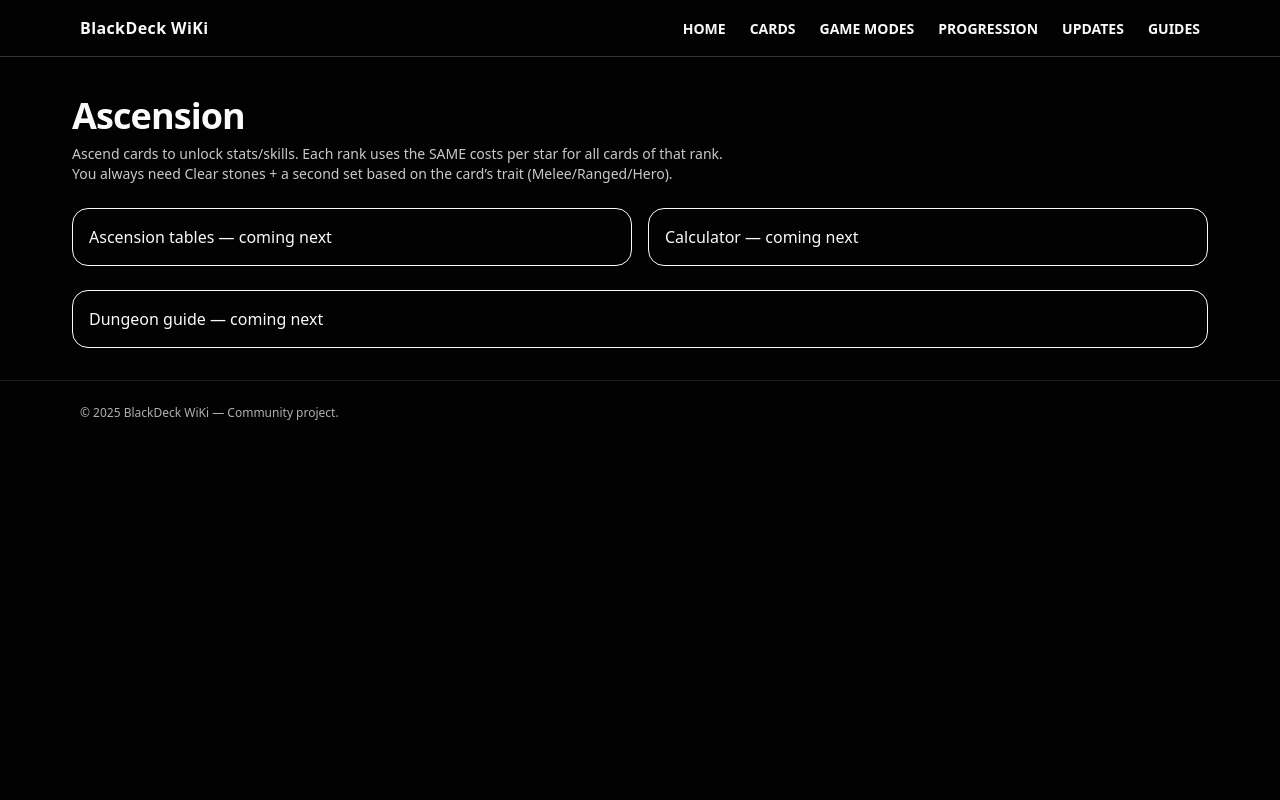
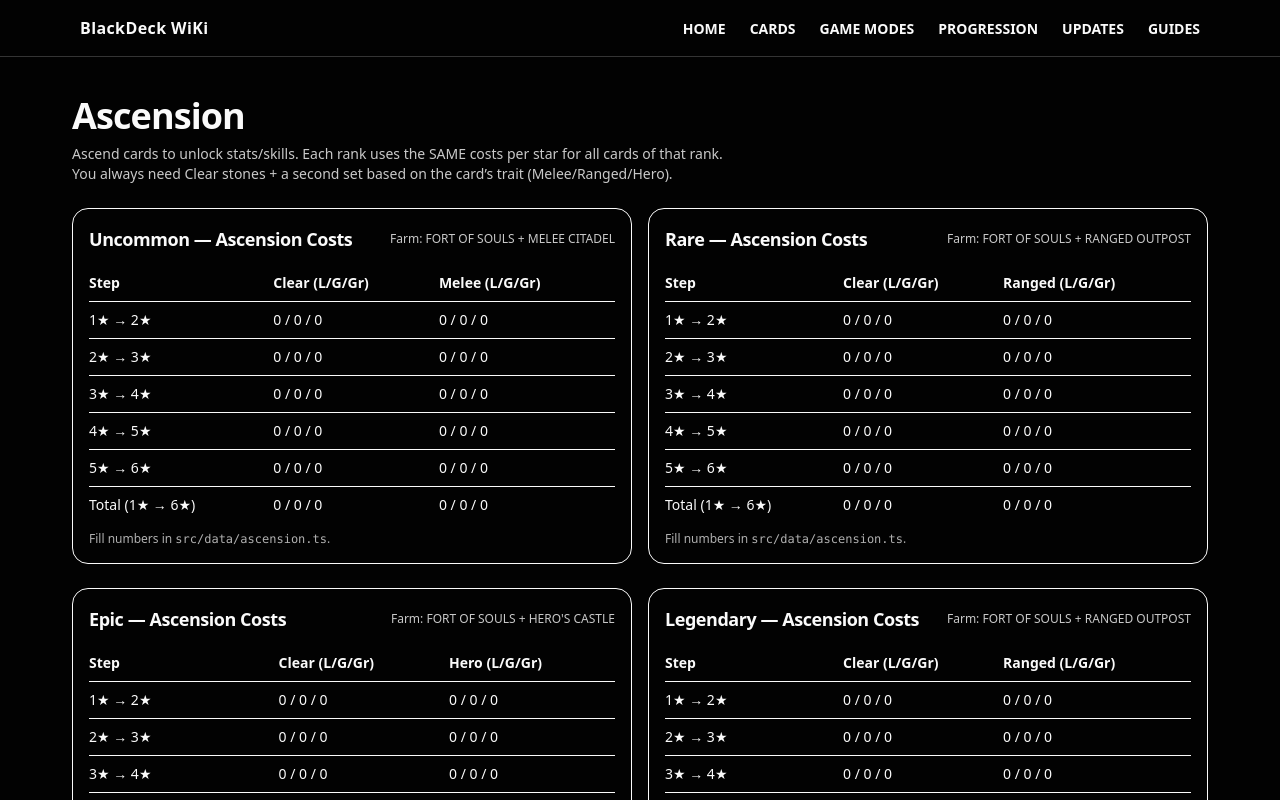
Before and after one commit to shahenwaz/blackdeck_wiki, a Next.js app: page /progression/ascension in a window 1280 px wide. Shown: the top 800 px of the page. Built offline with nearby package versions, Linux system fonts and the light colour scheme.

Commit message:
feat(ascension): table component + plug into page

```diff
--- a/app/(root)/progression/ascension/page.tsx
+++ b/app/(root)/progression/ascension/page.tsx
@@ -1,3 +1,5 @@
+import AscensionTable from "@/components/progression/AscensionTable";
+
 export const metadata = {
   title: "Ascension — BlackDeck WiKi",
   description:
@@ -18,12 +20,14 @@ export default function Page() {
       </header>
 
       <section className="grid xl:grid-cols-2 gap-4">
-        <div className="rounded-2xl border p-4">
-          Ascension tables — coming next
-        </div>
-        <div className="rounded-2xl border p-4">Calculator — coming next</div>
+        <AscensionTable rank="Uncommon" trait="Melee" />
+        <AscensionTable rank="Rare" trait="Ranged" />
       </section>
-
+      <section className="grid xl:grid-cols-2 gap-4">
+        <AscensionTable rank="Epic" trait="Hero" />
+        <AscensionTable rank="Legendary" trait="Ranged" />
+      </section>
+      <div className="rounded-2xl border p-4">Calculator — coming next</div>
       <div className="rounded-2xl border p-4">Dungeon guide — coming next</div>
     </main>
   );
--- /dev/null
+++ b/components/progression/AscensionTable.tsx
@@ -0,0 +1,85 @@
+"use client";
+import type {
+  AscensionTable,
+  Rank,
+  StarStep,
+  Trait,
+  Tier,
+} from "@/src/data/ascension";
+import { ASCENSION_COSTS, DUNGEONS } from "@/src/data/ascension";
+
+const tiers: Tier[] = ["lesser", "greater", "grand"];
+
+export default function AscensionTable({
+  rank,
+  trait,
+}: {
+  rank: Rank;
+  trait: Trait;
+}) {
+  const data = ASCENSION_COSTS[rank];
+  const total = {
+    clear: { lesser: 0, greater: 0, grand: 0 },
+    trait: { lesser: 0, greater: 0, grand: 0 },
+  };
+
+  (Object.keys(data) as unknown as StarStep[]).forEach((s) => {
+    tiers.forEach((t) => {
+      total.clear[t] += data[s].clear[t];
+      total.trait[t] += data[s].trait[t];
+    });
+  });
+
+  return (
+    <div className="rounded-2xl border p-4">
+      <div className="flex items-center justify-between mb-3">
+        <h3 className="text-lg font-semibold">{rank} — Ascension Costs</h3>
+        <div className="text-xs opacity-80">
+          Farm: {DUNGEONS.Clear.name} + {DUNGEONS[trait].name}
+        </div>
+      </div>
+
+      <div className="overflow-x-auto">
+        <table className="w-full text-sm">
+          <thead>
+            <tr className="border-b">
+              <th className="py-2 text-left">Step</th>
+              <th className="py-2 text-left">Clear (L/G/Gr)</th>
+              <th className="py-2 text-left">{trait} (L/G/Gr)</th>
+            </tr>
+          </thead>
+          <tbody>
+            {[1, 2, 3, 4, 5].map((s) => {
+              const step = s as StarStep;
+              return (
+                <tr key={s} className="border-b">
+                  <td className="py-2">
+                    {s}★ → {s + 1}★
+                  </td>
+                  <td className="py-2">
+                    {tiers.map((t) => data[step].clear[t]).join(" / ")}
+                  </td>
+                  <td className="py-2">
+                    {tiers.map((t) => data[step].trait[t]).join(" / ")}
+                  </td>
+                </tr>
+              );
+            })}
+            <tr>
+              <td className="py-2 font-medium">Total (1★ → 6★)</td>
+              <td className="py-2">
+                {tiers.map((t) => total.clear[t]).join(" / ")}
+              </td>
+              <td className="py-2">
+                {tiers.map((t) => total.trait[t]).join(" / ")}
+              </td>
+            </tr>
+          </tbody>
+        </table>
+      </div>
+      <p className="mt-2 text-xs opacity-70">
+        Fill numbers in <code>src/data/ascension.ts</code>.
+      </p>
+    </div>
+  );
+}
```
